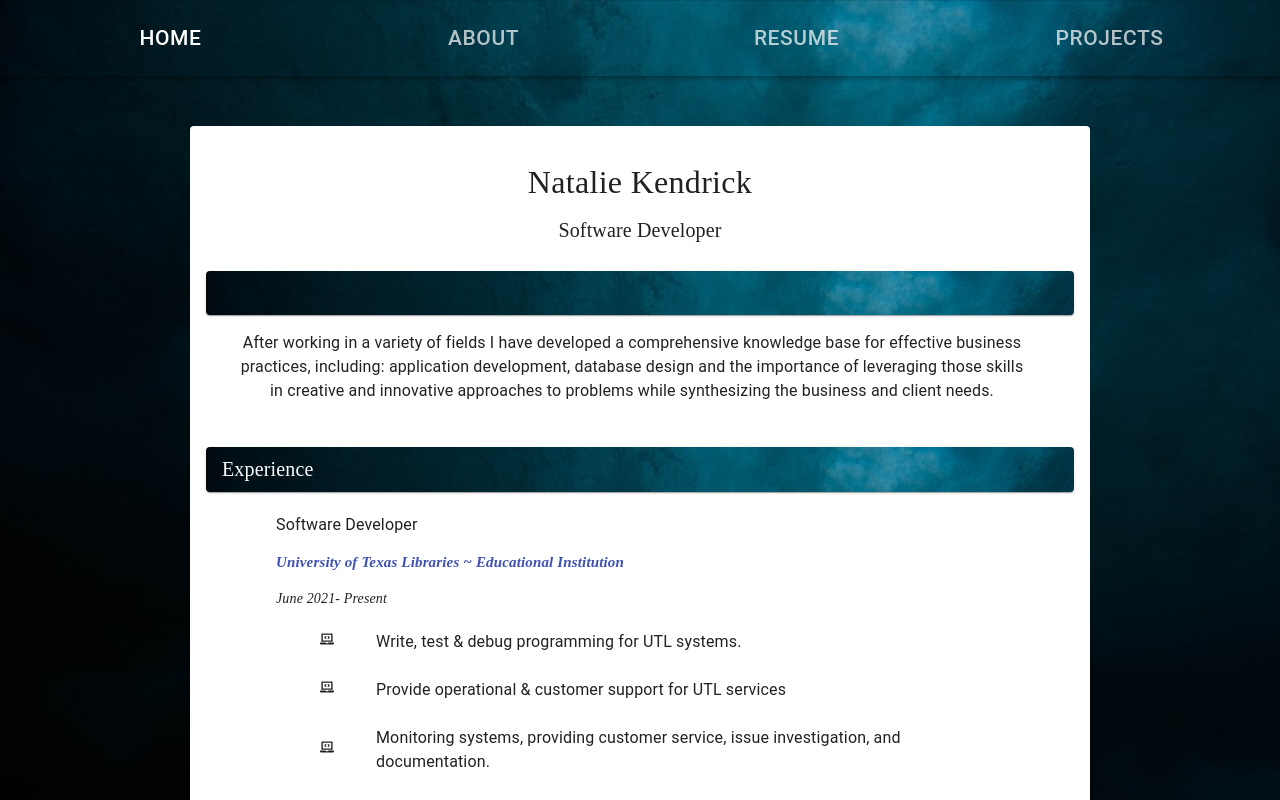
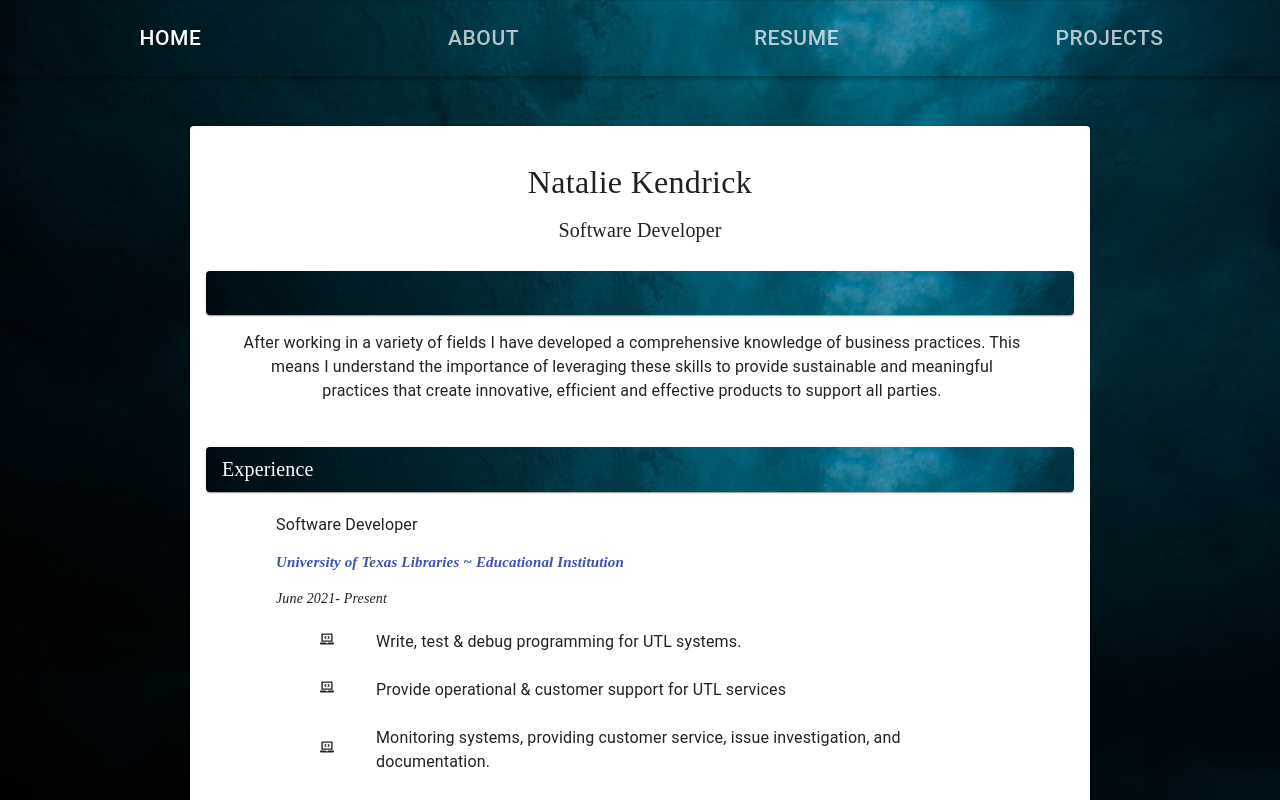
Before and after one commit to listenToRipley/nataliekendrick, a React (Create React App) app: page /resume in a window 1280 px wide. Shown: the top 800 px of the page. Built offline with nearby package versions, Linux system fonts and the light colour scheme.

Commit message:
mission update

```diff
--- a/src/Components/ResumeMission.js
+++ b/src/Components/ResumeMission.js
@@ -35,7 +35,7 @@ const ResumeMission = () => {
         <ListItem className={classes.sectionTitle}>Mission</ListItem>
       </Paper>
       <Typography className={classes.mission} align="center">
-        After working in a variety of fields I have developed a comprehensive knowledge base for effective business practices, including:  application development, database design and the importance of leveraging those skills in creative and innovative approaches to problems while synthesizing the business and client needs.
+        After working in a variety of fields I have developed a comprehensive knowledge of business practices. This means I understand the importance of leveraging these skills to provide sustainable and meaningful practices that create innovative, efficient and effective products to support all parties.
       </Typography>
     </div>
   )
```
